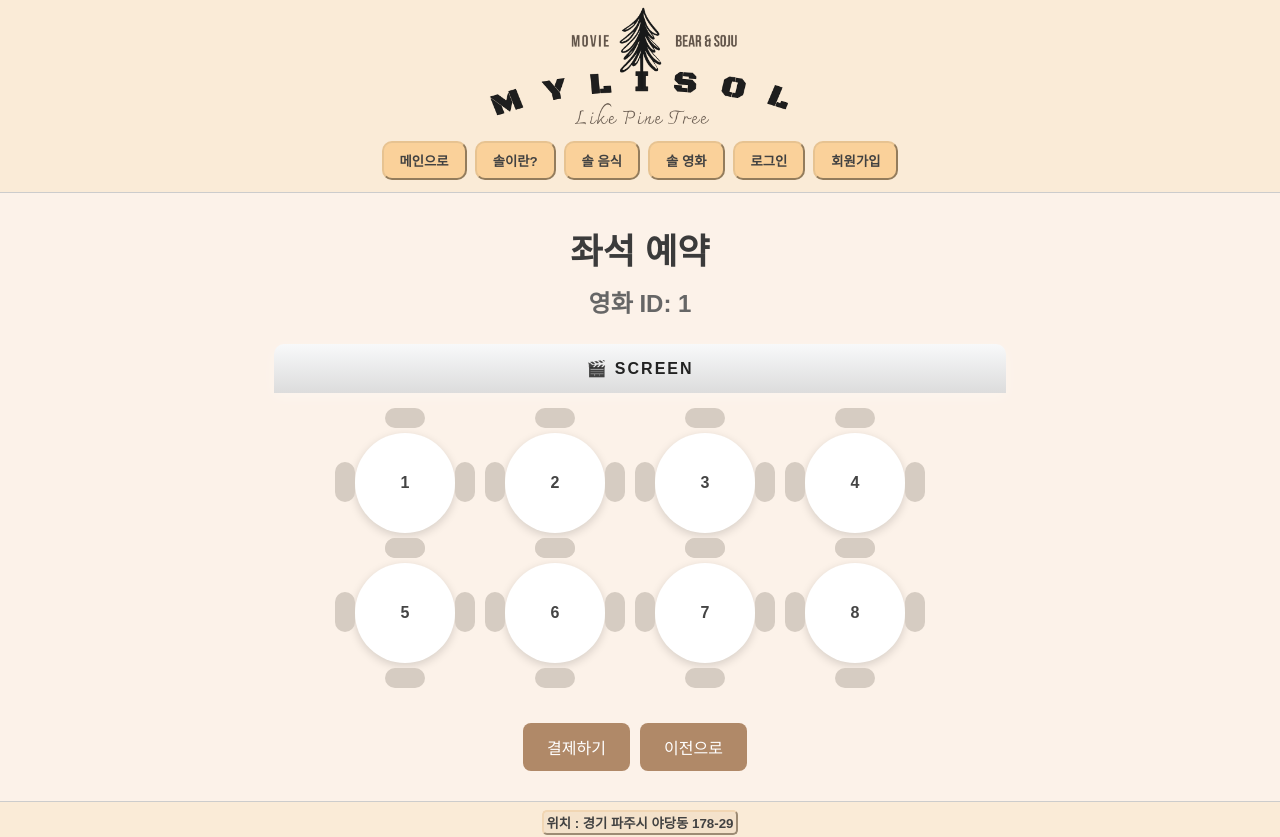
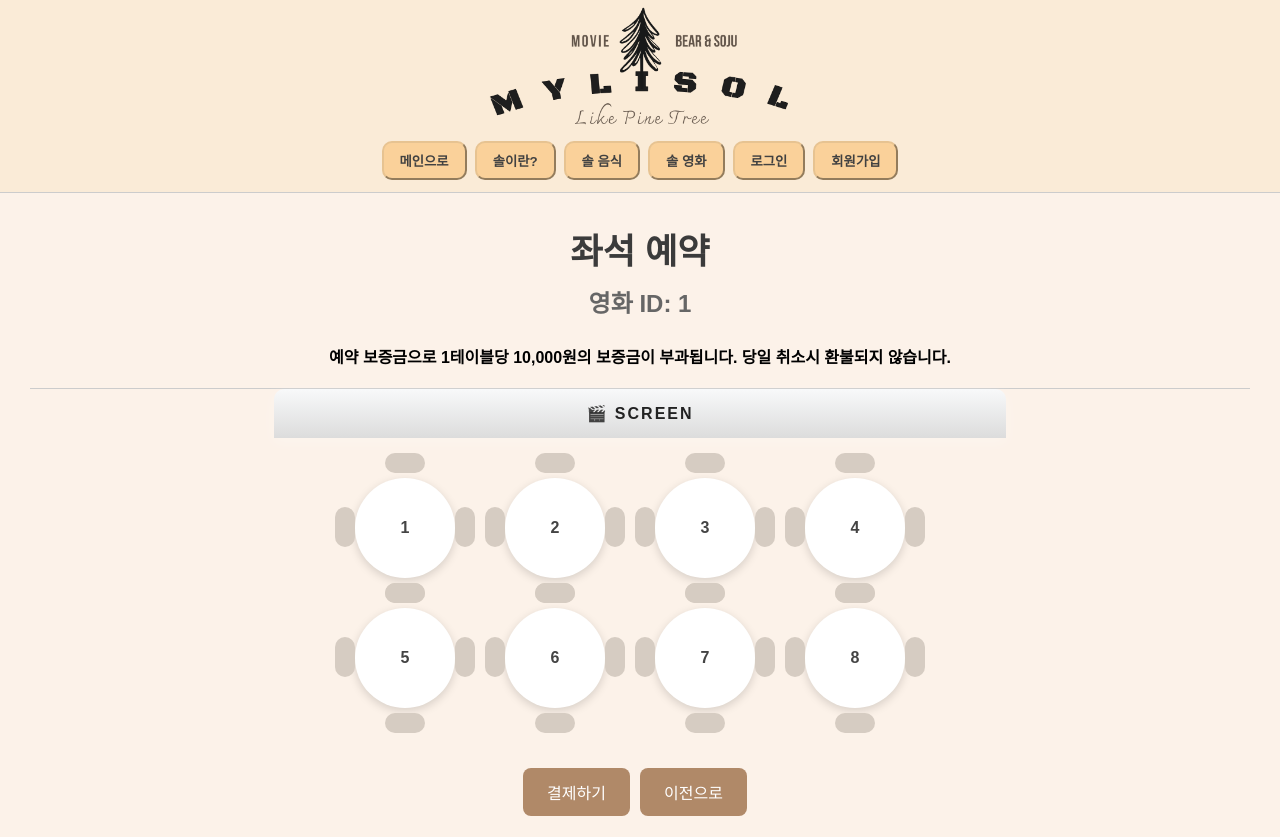
Before and after one commit to soncastle/Reservation, a React (Create React App) app in the folder reservation/: page /SeatsReservation/1 in a window 1280 px wide. Shown: the top 837 px of the page. Built offline with nearby package versions, Linux system fonts and the light colour scheme; no server answers; a web font is replaced by a local one.

Commit message:
결제 관련 페이지 수정

```diff
--- a/reservation/src/pages/LoginPage.tsx
+++ b/reservation/src/pages/LoginPage.tsx
@@ -1,9 +1,7 @@
 import React, { useState } from "react";
 import "../styles/LoginPage.css";
-import axios from "axios";
 import { useGoHomeAndMenu } from "../hooks/useGo";
 import api from "../common/api/axiosInstance";
-import { ApiError } from "../common/api/errorHandler";
 
 const LoginPage: React.FC = () => {
   const [email, setEmail] = useState<string>("");
--- a/reservation/src/pages/SeatsReservation.tsx
+++ b/reservation/src/pages/SeatsReservation.tsx
@@ -7,6 +7,7 @@ import api from "../common/api/axiosInstance";
 import { useDispatch } from "react-redux";
 import { AppDispatch } from "../common/redux/store";
 import { checkSession } from "../common/redux/userSlice";
+import "../styles/Tailwind.css";
 
 axios.defaults.withCredentials = true;
 
@@ -56,9 +57,8 @@ function SeatsReservation() {
     // 로그인(세션) 확인
     await dispatch(checkSession());
     const orderId = `ORDER_${Date.now()}`;
-    const amount = selectedSeats.length * 12000; // 좌석당 가격 예시
+    const amount = selectedSeats.length * 10000;
 
-    // 결제 성공 후 예약에 사용할 정보 저장
     sessionStorage.setItem(
       "reservationInfo",
       JSON.stringify({
@@ -94,7 +94,8 @@ function SeatsReservation() {
     <div className="restaurant">
       <h1>좌석 예약</h1>
       <h2>{title ? title : `영화 ID: ${movieId}`}</h2>
-
+      <h4 className="mb-5">예약 보증금으로 1테이블당 10,000원의 보증금이 부과됩니다. 당일 취소시 환불되지 않습니다.</h4>
+      <hr/>
       <div className="screen-label">🎬 SCREEN</div>
 
       <div className="table-grid">
```
Also changed, not shown: 2 other files (tests, documents, lock files or other folders).
